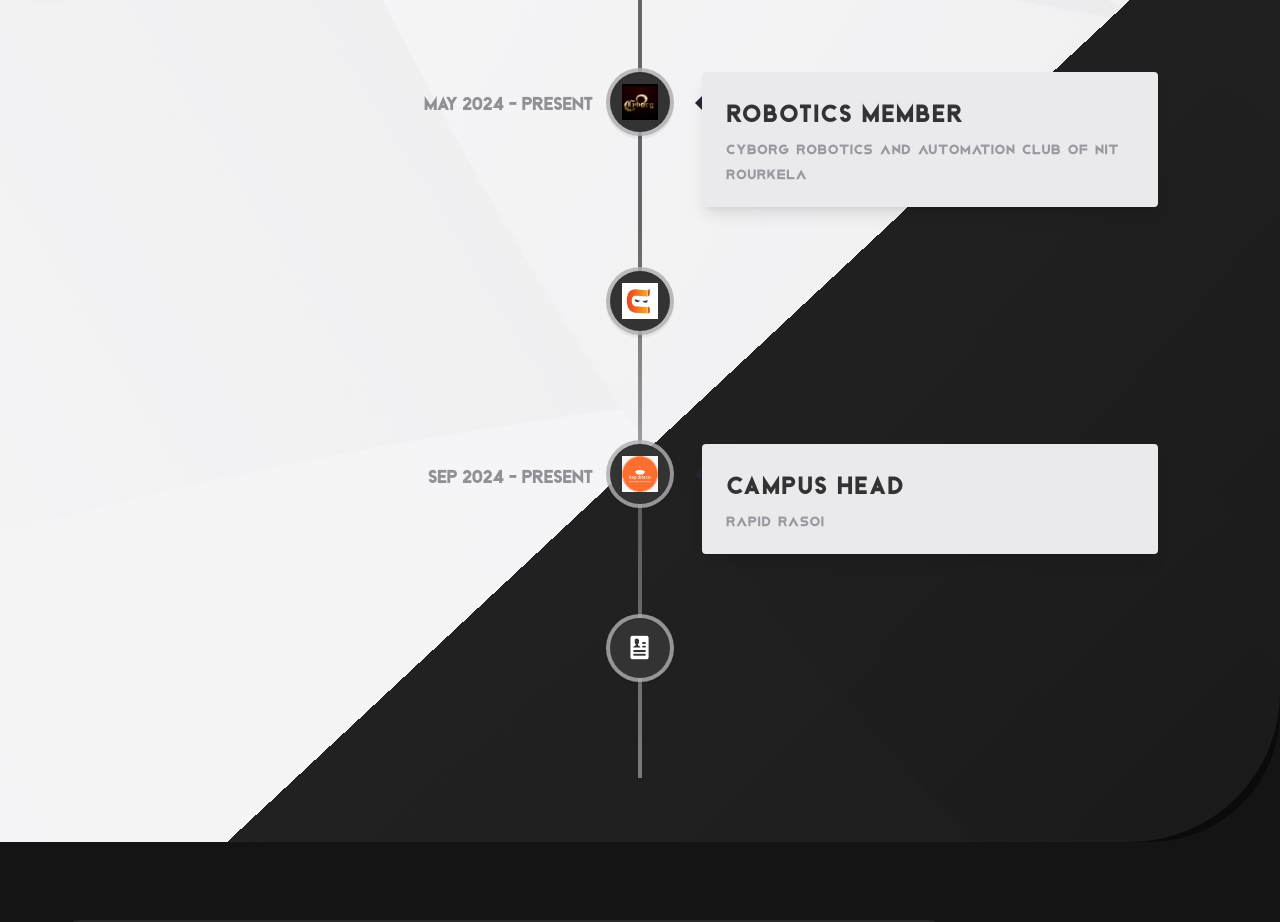
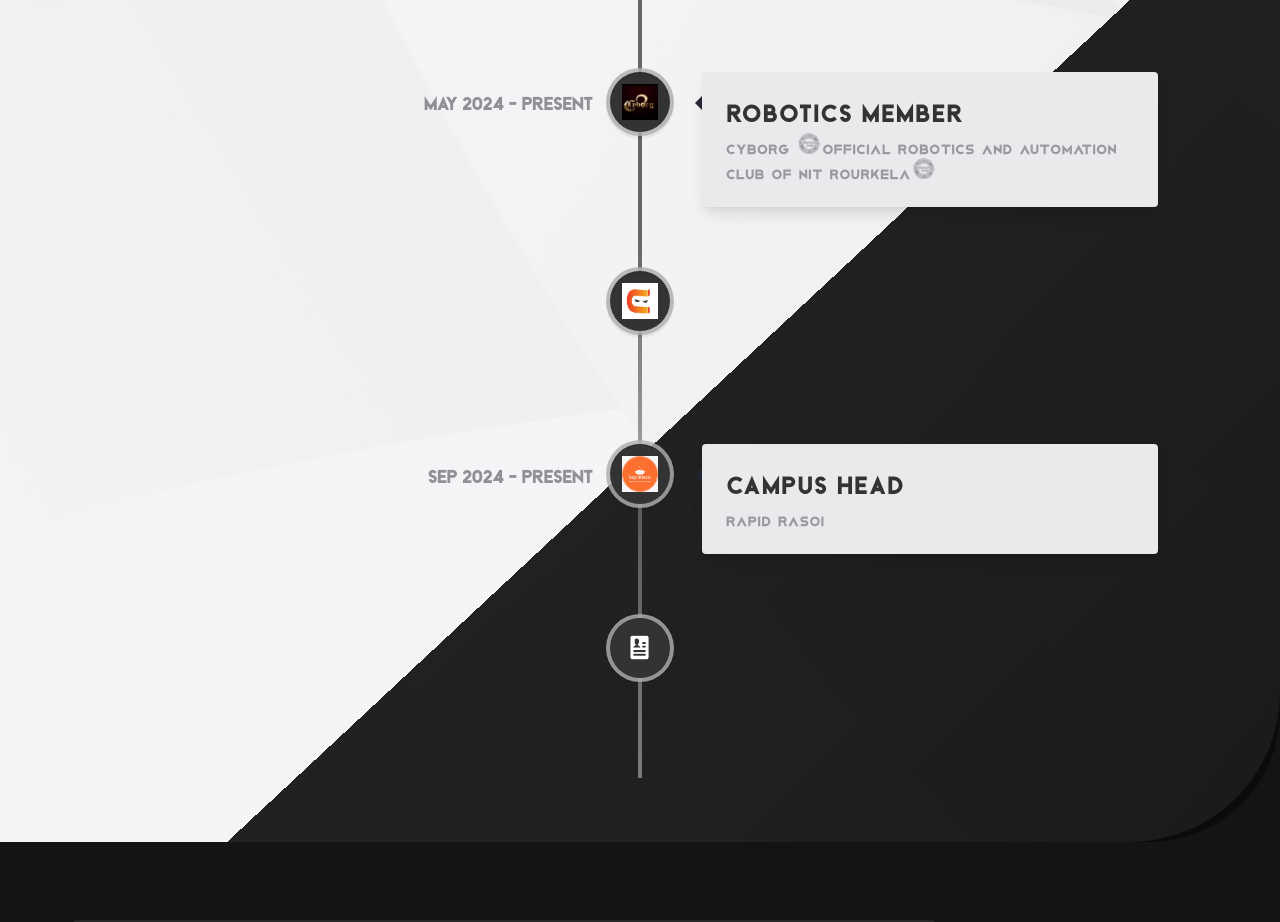
Before and after one commit to swikarthanekar/swikar-portfolio, a React (Vite) app: page / in a window 1280 px wide. Shown: the part 3780-4702 px from the top of the page. Built offline with nearby package versions, Linux system fonts and the light colour scheme.

Commit message:
Update index.js

```diff
--- a/src/constants/index.js
+++ b/src/constants/index.js
@@ -147,7 +147,7 @@ const experiences = [
   },
   {
     title: 'Robotics Member',
-    company_name: 'Cyborg Robotics and Automation Club of NIT Rourkela',
+    company_name: 'Cyborg (Official Robotics and Automation Club of NIT Rourkela)',
     icon: cyborg,
     iconBg: '#333333',
     date: 'May 2024 - Present',
```
